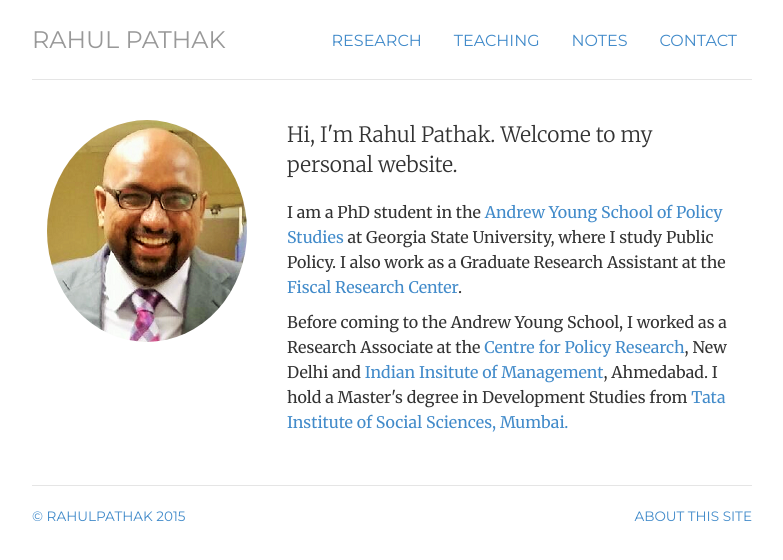
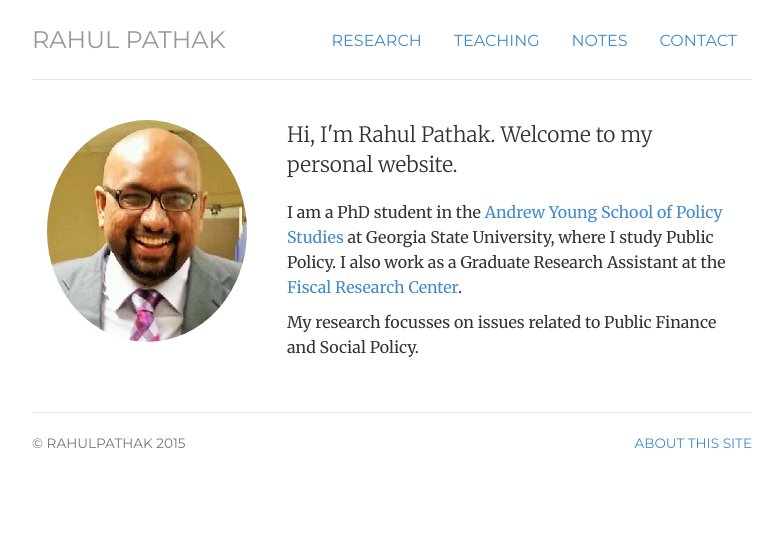
Before and after one commit to pathak-rahul/pathak-rahul.github.io, a Jekyll site: the page built from index.html, in a window 1280 px wide. Shown: the top 560 px of the page, without its empty margins (248-1031 px from the left). Built offline with Jekyll 4.4.1, drawn with Linux system fonts in a browser that asks for light colours.

Commit message:
Update index.html

```diff
--- a/index.html
+++ b/index.html
@@ -16,7 +16,7 @@
 	<p class="lead">Hi, I'm <span itemprop="name">Rahul Pathak.</span> Welcome to my personal website.</p>
 	<p>I am a PhD student in the <a href="http://aysps.gsu.edu/"> Andrew Young School of Policy Studies</a> at Georgia State University, where I study Public Policy. I also work as a Graduate Research Assistant at the <a href="http://frc.gsu.edu/">Fiscal Research Center</a></span>. </p>
 
-	<p> Before coming to the Andrew Young School, I worked as a Research Associate at the <a href="http://www.cprindia.org/">Centre for Policy Research</a>, New Delhi and <a href="http://www.iimahd.ernet.in/">Indian Insitute of Management</a>, Ahmedabad. I hold a Master's degree in Development Studies from <a href="http://tiss.edu/">Tata Institute of Social Sciences, Mumbai.</p>
+	<p> My research focusses on issues related to Public Finance and Social Policy. </p>
 	</div>
 </div>
 <!-- </div> -->
```
